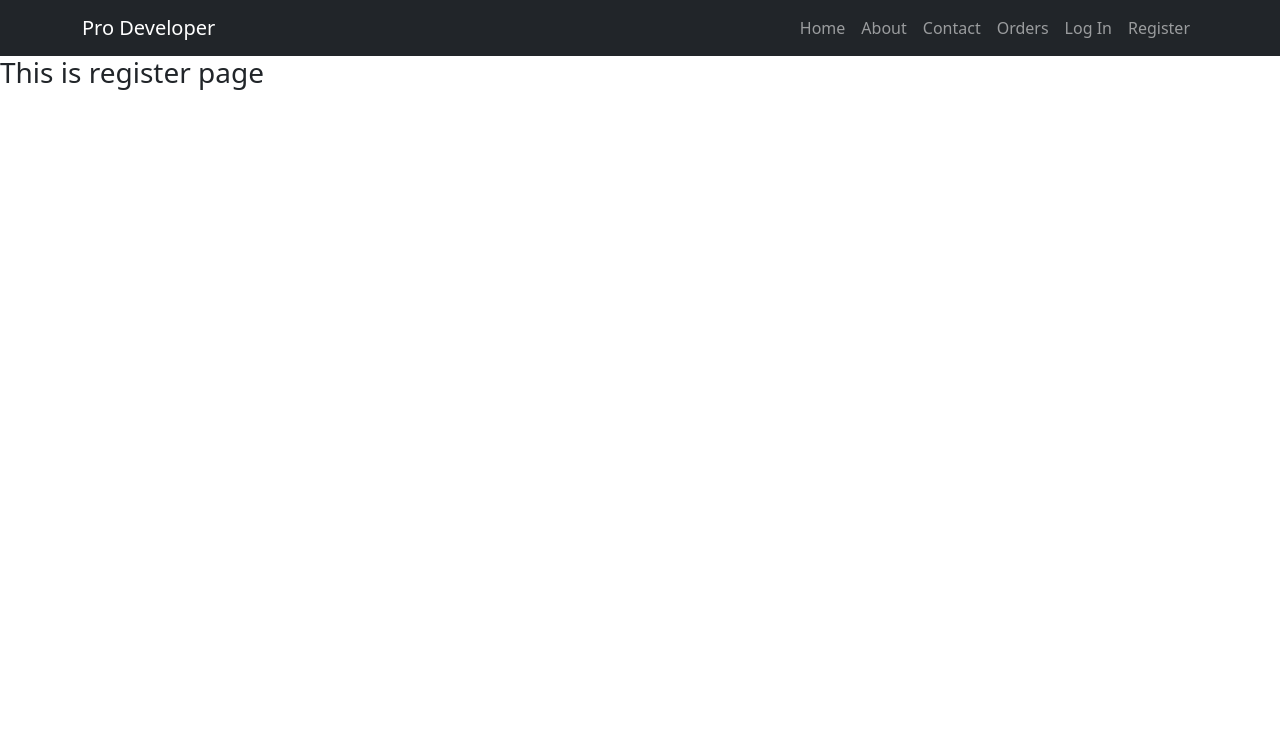
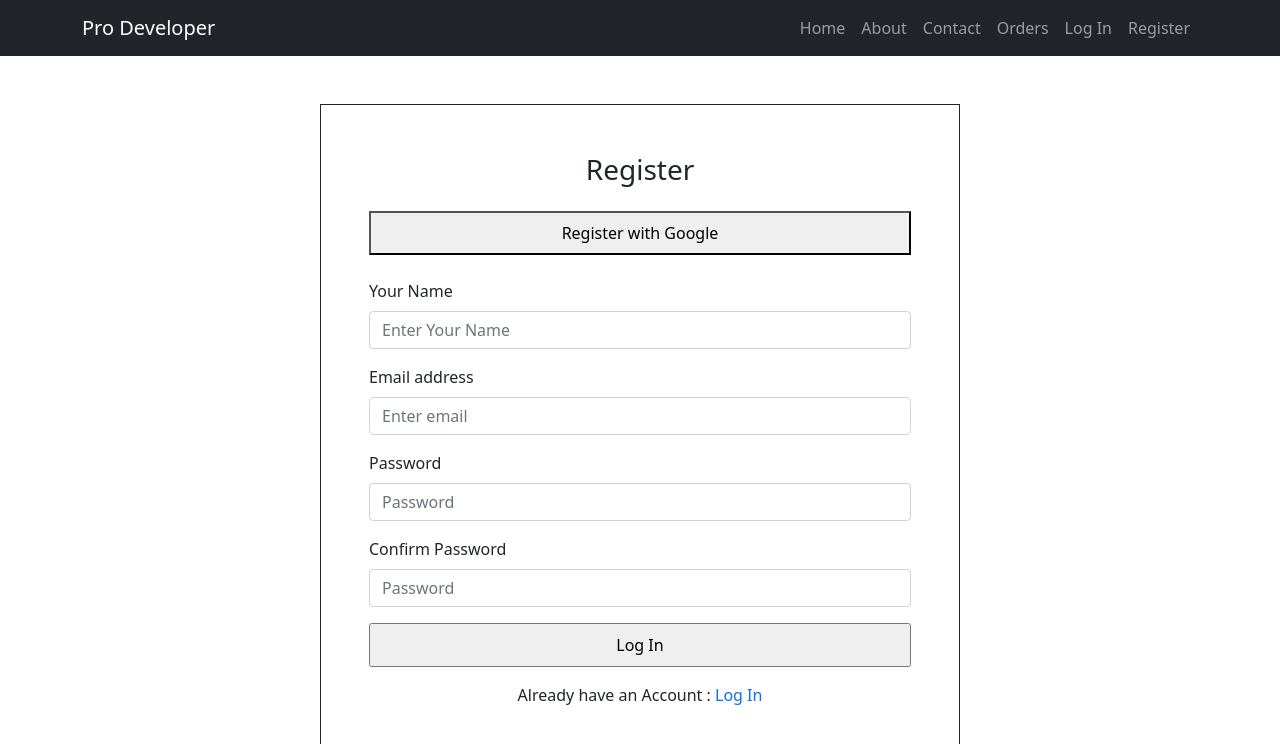
Before and after one commit to jhshakil/pro-developer, a React (Create React App) app: page /register in a window 1280 px wide. Shown: the top 744 px of the page. Built offline with nearby package versions, Linux system fonts and the light colour scheme.

Commit message:
set environ variable

```diff
--- a/src/pages/Login/Login.js
+++ b/src/pages/Login/Login.js
@@ -1,10 +1,30 @@
-import React from 'react';
+import React, { useRef } from 'react';
+import { Form } from 'react-bootstrap';
+import { Link } from 'react-router-dom';
 
 const Login = () => {
+    const emailRef = useRef('');
+    const passwordRef = useRef('');
+    const handleSubmit = event => {
+        event.prevendDefault();
+        const email = emailRef.current.value;
+        const password = passwordRef.current.value;
+    }
     return (
-        <div>
-            <h2>This is Login page</h2>
-        </div>
+        <Form onSubmit={handleSubmit} className='container w-50 mt-5 border border-dark p-5'>
+            <h3 className='text-center mb-4'>Log In</h3>
+            <button className='w-100 p-2 mb-4'>Login with Google</button>
+            <Form.Group className="mb-3" controlId="formGroupEmail">
+                <Form.Label>Email address</Form.Label>
+                <Form.Control ref={emailRef} type="email" placeholder="Enter email" required />
+            </Form.Group>
+            <Form.Group className="mb-3" controlId="formGroupPassword">
+                <Form.Label>Password</Form.Label>
+                <Form.Control ref={passwordRef} type="password" placeholder="Password" required />
+            </Form.Group>
+            <input className='w-100 p-2' type="submit" value="Log In" />
+            <p className='m-3 text-center'>New to Pro Developer : <Link className='text-decoration-none' to='/register'>Create an Account</Link></p>
+        </Form>
     );
 };
 
--- a/src/pages/Register/Register.js
+++ b/src/pages/Register/Register.js
@@ -1,10 +1,40 @@
-import React from 'react';
+import React, { useRef } from 'react';
+import { Form } from 'react-bootstrap';
+import { Link } from 'react-router-dom';
 
 const Register = () => {
+    const emailRef = useRef('');
+    const passwordRef = useRef('');
+    const nameRef = useRef('');
+    const handleSubmit = event => {
+        event.prevendDefault();
+        const email = emailRef.current.value;
+        const password = passwordRef.current.value;
+        const name = nameRef.current.value;
+    }
     return (
-        <div>
-            <h3>This is register page</h3>
-        </div>
+        <Form onSubmit={handleSubmit} className='container w-50 mt-5 border border-dark p-5'>
+            <h3 className='text-center mb-4'>Register</h3>
+            <button className='w-100 p-2 mb-4'>Register with Google</button>
+            <Form.Group className="mb-3" controlId="formGroupEmail">
+                <Form.Label>Your Name</Form.Label>
+                <Form.Control ref={nameRef} type="name" placeholder="Enter Your Name" required />
+            </Form.Group>
+            <Form.Group className="mb-3" controlId="formGroupEmail">
+                <Form.Label>Email address</Form.Label>
+                <Form.Control ref={emailRef} type="email" placeholder="Enter email" required />
+            </Form.Group>
+            <Form.Group className="mb-3" controlId="formGroupPassword">
+                <Form.Label>Password</Form.Label>
+                <Form.Control ref={passwordRef} type="password" placeholder="Password" required />
+            </Form.Group>
+            <Form.Group className="mb-3" controlId="formGroupPassword">
+                <Form.Label>Confirm Password</Form.Label>
+                <Form.Control ref={passwordRef} type="password" placeholder="Password" required />
+            </Form.Group>
+            <input className='w-100 p-2' type="submit" value="Log In" />
+            <p className='m-3 text-center'>Already have an Account : <Link className='text-decoration-none' to='/login'>Log In</Link></p>
+        </Form>
     );
 };
 
--- a/src/pages/Shared/Header/Header.js
+++ b/src/pages/Shared/Header/Header.js
@@ -4,7 +4,7 @@ import { Link } from 'react-router-dom';
 
 const Header = () => {
     return (
-        <Navbar collapseOnSelect expand="lg" bg="dark" variant="dark">
+        <Navbar collapseOnSelect expand="lg" bg="dark" sticky='top' variant="dark">
             <Container>
                 <Navbar.Toggle aria-controls="responsive-navbar-nav" />
                 <Navbar.Collapse id="responsive-navbar-nav">
```
Also changed, not shown: src/firebase.init.js (+6 -6 lines).
